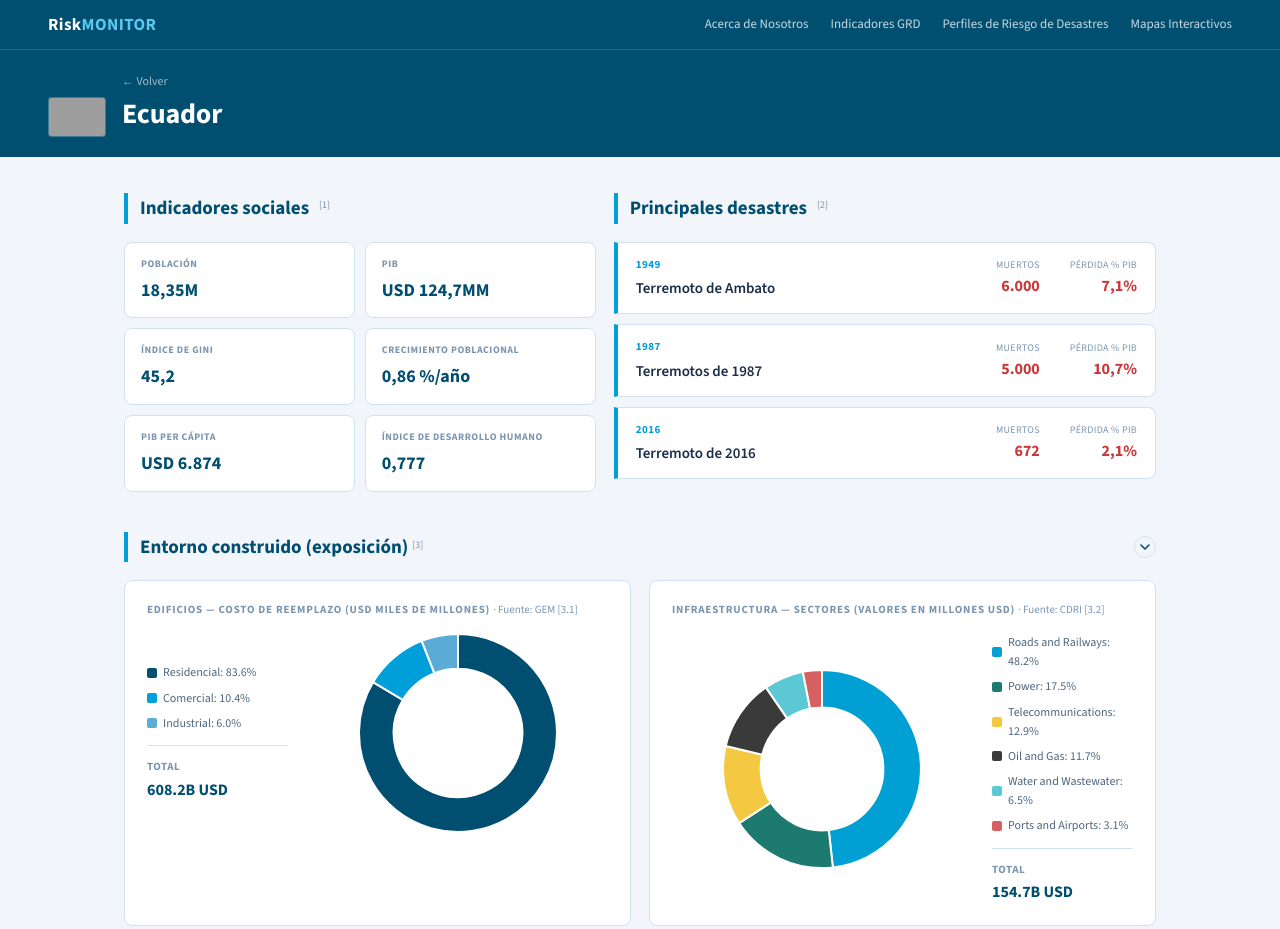
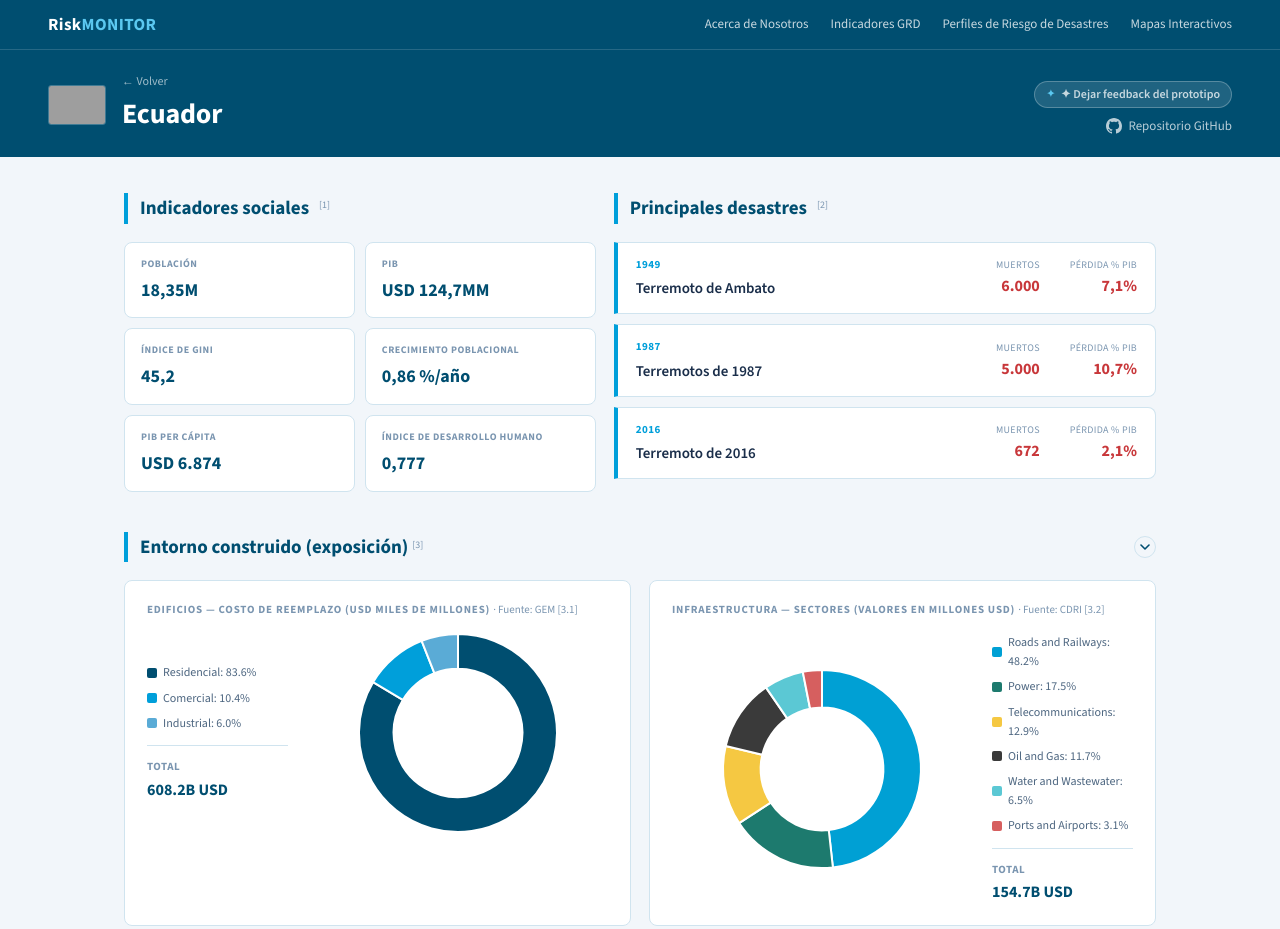
Before and after one commit to andresabarca-atlas/BID-Perfiles-de-Riesgo, a plain HTML site: page Prototipo/index.html in a window 1280 px wide. Shown: the top 929 px of the page. Drawn offline with nearby package versions, Linux system fonts and the light colour scheme; grey boxes are pictures that could not be loaded.

Commit message:
Enhance header layout and feedback link styling

```diff
--- a/Prototipo/index.html
+++ b/Prototipo/index.html
@@ -43,9 +43,30 @@
       font-size: 13px; transition: color 0.15s;
     }
     .header-nav a:hover { color: #fff; }
+    .feedback-link {
+      display: inline-flex; align-items: center; gap: 6px;
+      background: rgba(255,255,255,0.12); border: 1px solid rgba(255,255,255,0.25);
+      color: #fff; font-size: 12px; font-weight: 600; text-decoration: none;
+      padding: 5px 12px; border-radius: 20px; transition: background 0.15s;
+    }
+    .feedback-link:hover { background: rgba(255,255,255,0.22); }
+    .feedback-link::before {
+      content: '✦'; font-size: 10px; color: #5BC8F0;
+    }
+    .github-link {
+      display: inline-flex; align-items: center; gap: 6px;
+      color: rgba(255,255,255,0.72); font-size: 13px; text-decoration: none;
+      transition: color 0.15s;
+    }
+    .github-link:hover { color: #fff; }
     .header-country {
-      display: flex; align-items: flex-end; gap: 16px;
+      display: flex; align-items: center; gap: 16px;
       padding: 22px 48px 20px;
+      justify-content: space-between;
+    }
+    .header-country-left { display: flex; align-items: center; gap: 16px; }
+    .header-country-links {
+      display: flex; flex-direction: column; align-items: flex-end; gap: 8px;
     }
     .header-flag {
       width: 58px; height: 40px; border-radius: 3px;
@@ -57,6 +78,15 @@
       text-decoration: none; display: inline-flex; align-items: center; gap: 4px;
     }
     .back-link:hover { color: #fff; }
+    .feedback-link {
+      display: inline-flex; align-items: center; gap: 6px;
+      margin-top: 8px;
+      color: rgba(255,255,255,0.75); font-size: 12px; text-decoration: none;
+      border: 1px solid rgba(255,255,255,0.25); border-radius: 20px;
+      padding: 3px 11px; transition: background 0.15s, color 0.15s;
+      width: fit-content;
+    }
+    .feedback-link:hover { background: rgba(255,255,255,0.12); color: #fff; }
     .header-country-name {
       color: #fff; font-size: 28px; font-weight: 700; letter-spacing: -0.2px;
     }
@@ -390,10 +420,21 @@ const DATA = {
     </nav>
   </div>
   <div class="header-country">
-    <img id="hdr-flag" class="header-flag" src="" alt="Bandera de Ecuador">
-    <div class="header-country-info">
-      <a href="#" class="back-link">&#8592; Volver</a>
-      <div class="header-country-name" id="hdr-name"></div>
+    <div class="header-country-left">
+      <img id="hdr-flag" class="header-flag" src="" alt="Bandera de Ecuador">
+      <div class="header-country-info">
+        <a href="#" class="back-link">&#8592; Volver</a>
+        <div class="header-country-name" id="hdr-name"></div>
+      </div>
+    </div>
+    <div class="header-country-links">
+      <a class="feedback-link" href="https://forms.gle/Aangkt7HpeqLq9K97" target="_blank" rel="noopener">
+        ✦ Dejar feedback del prototipo
+      </a>
+      <a class="github-link" href="https://github.com/andresabarca-atlas/BID-Perfiles-de-Riesgo" target="_blank" rel="noopener">
+        <svg width="16" height="16" viewBox="0 0 24 24" fill="currentColor" aria-hidden="true"><path d="M12 0C5.37 0 0 5.37 0 12c0 5.31 3.435 9.795 8.205 11.385.6.105.825-.255.825-.57 0-.285-.015-1.23-.015-2.235-3.015.555-3.795-.735-4.035-1.41-.135-.345-.72-1.41-1.23-1.695-.42-.225-1.02-.78-.015-.795.945-.015 1.62.87 1.845 1.23 1.08 1.815 2.805 1.305 3.495.99.105-.78.42-1.305.765-1.605-2.67-.3-5.46-1.335-5.46-5.925 0-1.305.465-2.385 1.23-3.225-.12-.3-.54-1.53.12-3.18 0 0 1.005-.315 3.3 1.23.96-.27 1.98-.405 3-.405s2.04.135 3 .405c2.295-1.56 3.3-1.23 3.3-1.23.66 1.65.24 2.88.12 3.18.765.84 1.23 1.905 1.23 3.225 0 4.605-2.805 5.625-5.475 5.925.435.375.81 1.095.81 2.22 0 1.605-.015 2.895-.015 3.3 0 .315.225.69.825.57A12.02 12.02 0 0 0 24 12c0-6.63-5.37-12-12-12z"/></svg>
+        Repositorio GitHub
+      </a>
     </div>
   </div>
 </header>
@@ -526,7 +567,7 @@ const DATA = {
 
     <!-- Curva OEP -->
     <div class="card">
-      <p class="subsection-title">Curva histórica de excedencia de pérdidas económicas (OEP)</p>
+      <p class="subsection-title">Curva Híbrida de Excedencia de Pérdidas Económicas</p>
       <div class="chart-container" style="height: 320px;">
         <canvas id="lecChart"
           role="img"
@@ -794,20 +835,52 @@ const DATA = {
     }
   });
 
-  /* ── CURVA OEP (eje X log10 como linear) ── */
+  /* ── CURVA HÍBRIDA (eje X log10 como linear) ── */
   const lecFiltered = h.lec.filter(p => p[0] > 0 && p[0] <= 80000);
-  const lecData = lecFiltered.map(p => ({ x: Math.log10(p[0]), y: p[1] }));
+
+  // Los últimos 6 puntos son probabilistas; el resto históricos.
+  // Se comparte el punto de unión (último histórico = primero probabilista)
+  // para que la línea sea continua.
+  const PROB_COUNT = 6;
+  const splitIdx   = lecFiltered.length - PROB_COUNT; // índice del primer punto probabilista
+
+  const historicalData   = lecFiltered.slice(0, splitIdx + 1) // incluye punto de unión
+                             .map(p => ({ x: Math.log10(p[0]), y: p[1] }));
+  const probabilisticData = lecFiltered.slice(splitIdx)       // desde punto de unión
+                             .map(p => ({ x: Math.log10(p[0]), y: p[1] }));
+
+  const sharedDatasetOpts = {
+    type: 'line', tension: 0, borderWidth: 2,
+    pointRadius: 3, pointHoverRadius: 6,
+    fill: false
+  };
 
   new Chart(document.getElementById('lecChart'), {
     type: 'line',
     data: {
-      datasets: [{
-        label: 'Probabilidad de excedencia',
-        data: lecData,
-        borderColor: '#004E70',
-        backgroundColor: 'rgba(0,78,112,0.07)',
-        fill: true, tension: 0.35, borderWidth: 2, pointRadius: 0, pointHoverRadius: 4
-      }]
+      datasets: [
+        {
+          ...sharedDatasetOpts,
+          label: 'Histórico',
+          data: historicalData,
+          borderColor: '#004E70',
+          pointBackgroundColor: '#004E70',
+          pointBorderColor: '#fff',
+          pointBorderWidth: 1.5,
+          fill: true,
+          backgroundColor: 'rgba(0,78,112,0.07)'
+        },
+        {
+          ...sharedDatasetOpts,
+          label: 'Probabilista',
+          data: probabilisticData,
+          borderColor: '#E87B22',
+          pointBackgroundColor: '#E87B22',
+          pointBorderColor: '#fff',
+          pointBorderWidth: 1.5,
+          borderDash: [5, 3]
+        }
+      ]
     },
     options: {
       responsive: true, maintainAspectRatio: false,
@@ -836,14 +909,32 @@ const DATA = {
         }
       },
       plugins: {
-        legend: { display: false },
+        legend: {
+          display: true,
+          position: 'top',
+          align: 'end',
+          labels: {
+            color: '#4D6680', font: { size: 12 },
+            padding: 16,
+            generateLabels: chart => chart.data.datasets.map((ds, i) => ({
+              text: ds.label,
+              fillStyle: 'transparent',
+              strokeStyle: ds.borderColor,
+              lineWidth: 2,
+              lineDash: ds.borderDash || [],
+              pointStyle: 'circle',
+              hidden: false,
+              datasetIndex: i
+            }))
+          }
+        },
         tooltip: {
           callbacks: {
             title: ctx => {
               const val = Math.pow(10, ctx[0].parsed.x);
-              return `Pérdida: USD ${val < 1000 ? val.toFixed(1) + ' M' : (val / 1000).toFixed(1) + ' B'} USD`;
+              return `Pérdida: USD ${val < 1000 ? val.toFixed(1) + ' M' : (val / 1000).toFixed(1) + ' B'}`;
             },
-            label: ctx => ` Prob. excedencia: ${(ctx.parsed.y * 100).toFixed(2)}%`
+            label: ctx => ` ${ctx.dataset.label} — Prob. excedencia: ${(ctx.parsed.y * 100).toFixed(2)}%`
           }
         }
       }
```
